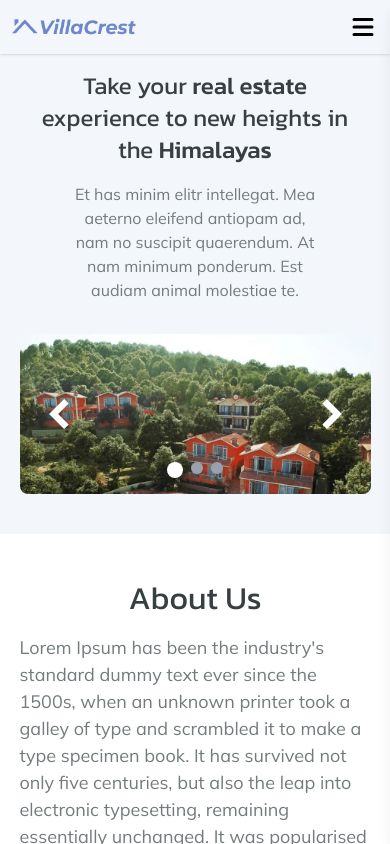
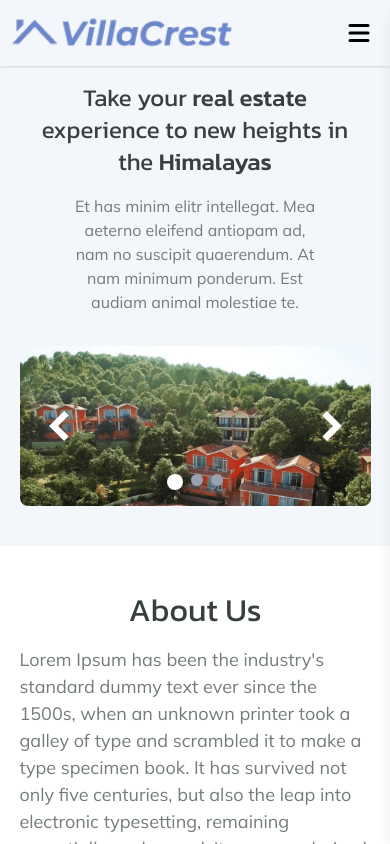
Before and after one commit to Anurag-aeroqube/Assignment-4, a React (Vite) app: page /home in a window 390 px wide. Shown: the top 844 px of the page. Built offline with nearby package versions, Linux system fonts and the light colour scheme.

Commit message:
Changes in hamburger

```diff
--- a/src/Components/Nav.tsx
+++ b/src/Components/Nav.tsx
@@ -1,4 +1,4 @@
-import  { useState } from "react";
+import { useState } from "react";
 import { Link, useLocation } from "react-router-dom";
 import { HiMenu, HiX } from "react-icons/hi"; // Hamburger Icons
 import villacrest from "../assets/logo.png";
@@ -8,10 +8,10 @@ function Navbar() {
   const [isOpen, setIsOpen] = useState(false); // Hamburger Menu Toggle State
 
   return (
-    <nav className="shadow-sm sm:p-4 p-3 items-center bg-[#3c64b1]/6">
+    <nav className="shadow-sm sm:p-4 p-3 items-center bg-[#3c64b1]/6 relative">
       <div className="flex justify-between items-center w-full">
         {/* Logo */}
-        <div className="md:w-1/4">
+        <div className="md:w-1/4 flex items-center justify-between w-full">
           <figure className="sm:w-[70%] md:w-[80%] xl:mx-32 sm:px-0 w-[100%] mx-auto sm:my-2">
             <Link to="/home">
               <img
@@ -21,6 +21,13 @@ function Navbar() {
               />
             </Link>
           </figure>
+
+          {/* ✅ Mobile Hamburger Icon - Aligned Properly */}
+          <div className="sm:hidden flex items-center absolute right-4 top-1/2 transform -translate-y-1/2">
+            <button onClick={() => setIsOpen(!isOpen)} className="text-3xl">
+              {isOpen ? <HiX /> : <HiMenu />}
+            </button>
+          </div>
         </div>
 
         {/* Desktop Navigation */}
@@ -54,21 +61,15 @@ function Navbar() {
             </Link>
           </li>
         </ul>
-
-        {/* Mobile Hamburger Icon */}
-        <div className="sm:hidden flex items-center">
-          <button onClick={() => setIsOpen(!isOpen)} className="text-3xl">
-            {isOpen ? <HiX /> : <HiMenu />}
-          </button>
-        </div>
       </div>
 
-      {/* Mobile Menu (Right Side Sliding) */}
+      {/* ✅ Mobile Sidebar Menu (Right Side Panel) */}
       <div
-        className={`sm:hidden fixed top-0 right-0 h-full w-2/3 bg-white shadow-lg py-5 transform transition-transform duration-300 ease-in-out ${
+        className={`sm:hidden fixed top-0 right-0 w-[70%] h-full bg-white shadow-lg py-5 z-50 transform transition-transform duration-300 ease-in-out ${
           isOpen ? "translate-x-0" : "translate-x-full"
         }`}
       >
+        {/* Close Button */}
         <button
           onClick={() => setIsOpen(false)}
           className="absolute top-5 right-5 text-3xl"
```
